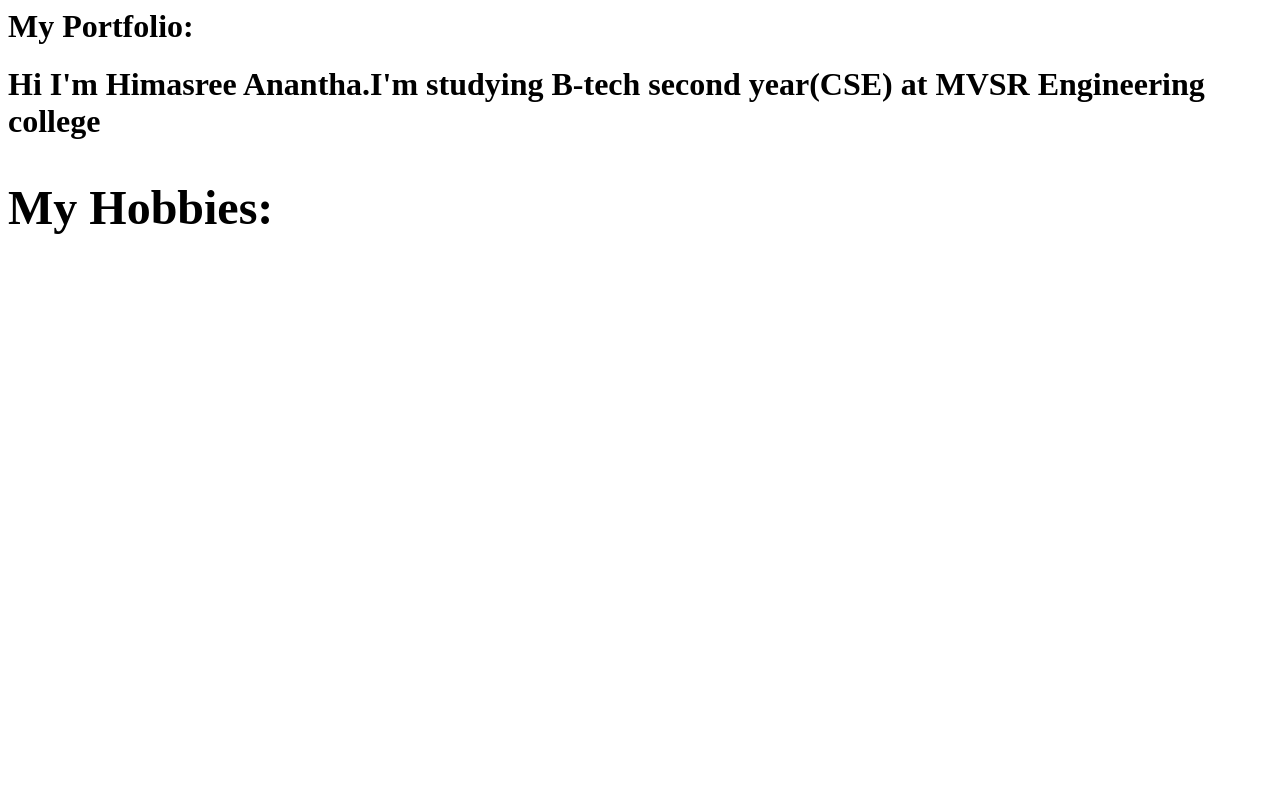
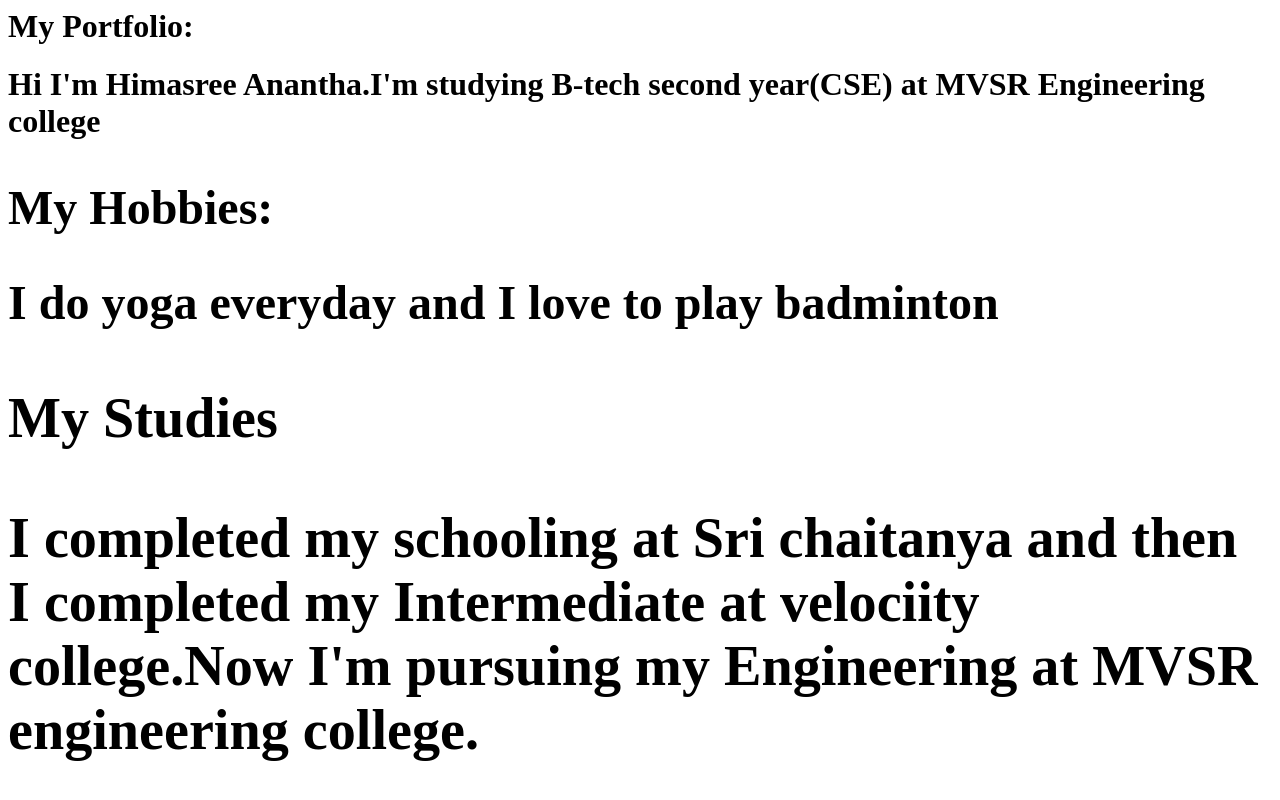
Before and after one commit to himias/hima, a plain HTML site: page index.html in a window 1280 px wide. Drawn offline with Linux system fonts and the light colour scheme.

Commit message:
my portfolio

```diff
--- a/index.html
+++ b/index.html
@@ -1,3 +1,6 @@
 <h1>My Portfolio:<h1>
  <p1>Hi I'm Himasree Anantha.I'm studying B-tech second year(CSE) at MVSR Engineering college<p1>
 <h2>My Hobbies:<h2>
+ <p2> I do yoga everyday and I love to play badminton<p2>
+  <h3>My Studies<h3>
+  <p3>I completed my schooling at Sri chaitanya and then I completed my Intermediate at velociity college.Now I'm pursuing my Engineering at MVSR engineering college.<p3>
```
